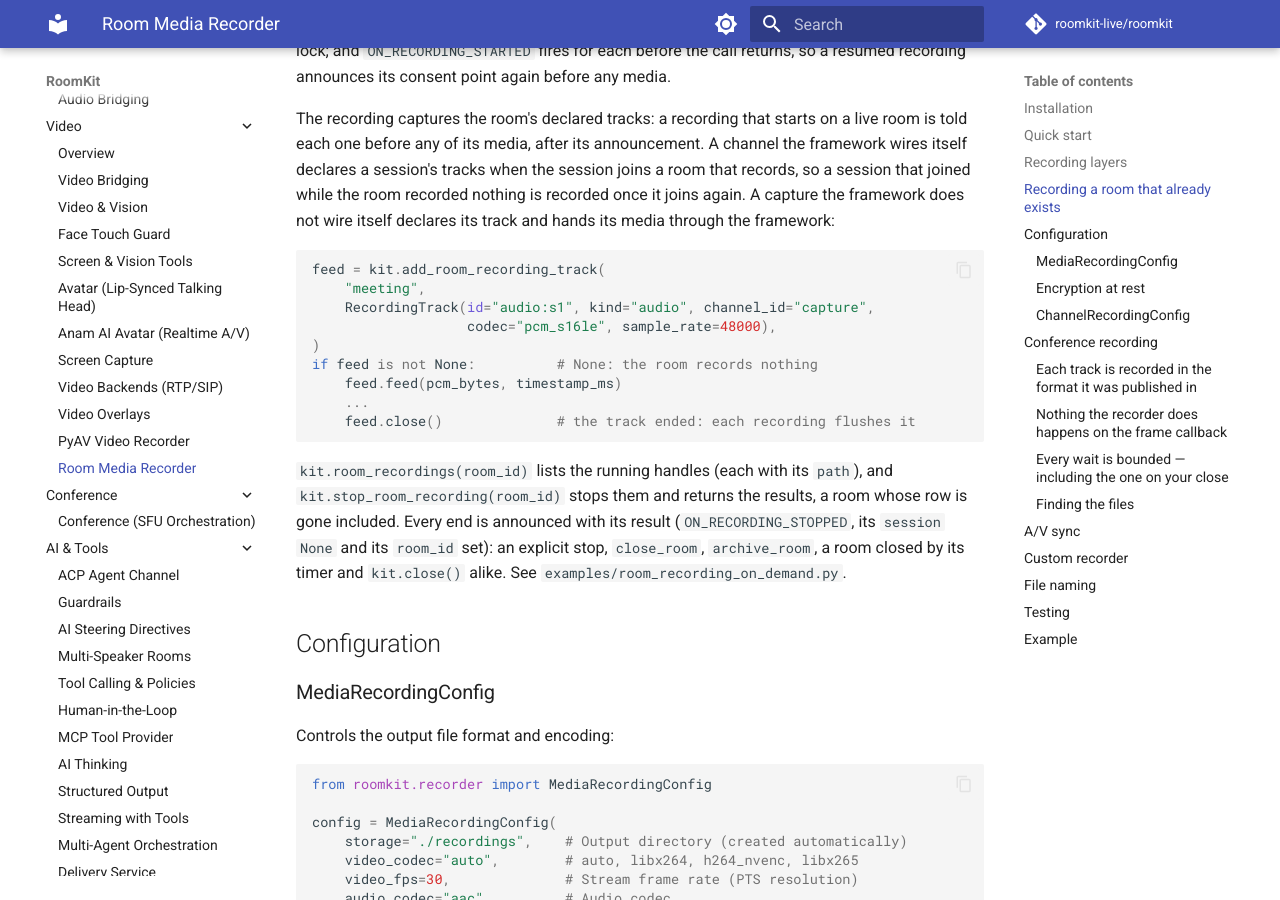
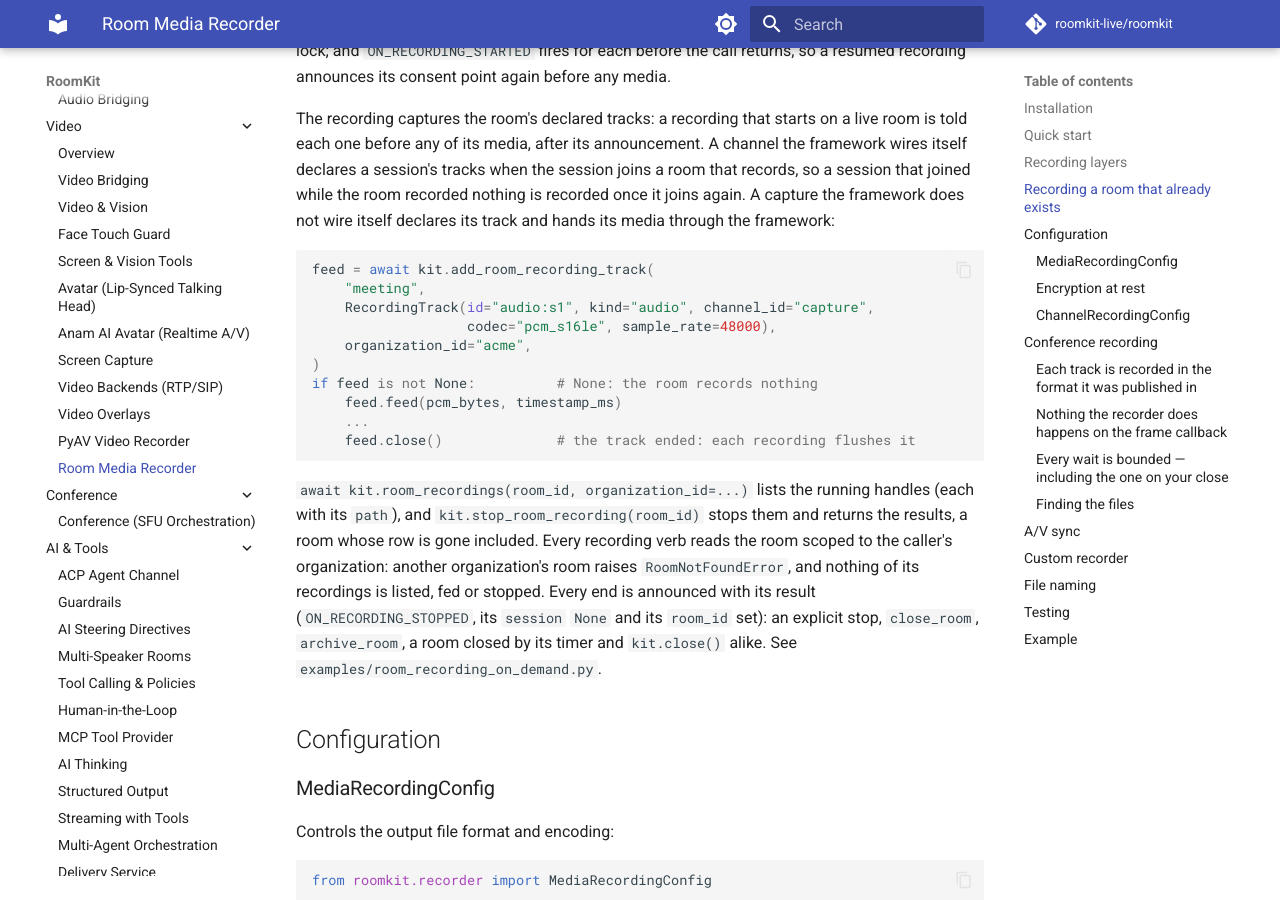
Before and after one commit to roomkit-live/roomkit-docs, an MkDocs documentation site: the page built from docs/guides/room-media-recorder.md, in a window 1280 px wide and 900 px high, scrolled down 1811 px. Built offline with MkDocs 1.6.1 and Material for MkDocs 9.7.7, drawn with Linux system fonts in a browser that asks for light colours; comment, search, counter and statistics services are not loaded.

Commit message:
docs(recording): listing a room's recordings and declaring a track to them are awaited and read the room scoped to its organization (RMK-469)

````diff
--- a/docs/guides/room-media-recorder.md
+++ b/docs/guides/room-media-recorder.md
@@ -83,10 +83,11 @@ does not wire itself declares its track and hands its media through the
 framework:
 
 ```python
-feed = kit.add_room_recording_track(
+feed = await kit.add_room_recording_track(
     "meeting",
     RecordingTrack(id="audio:s1", kind="audio", channel_id="capture",
                    codec="pcm_s16le", sample_rate=48000),
+    organization_id="acme",
 )
 if feed is not None:          # None: the room records nothing
     feed.feed(pcm_bytes, timestamp_ms)
@@ -94,9 +95,12 @@ if feed is not None:          # None: the room records nothing
     feed.close()              # the track ended: each recording flushes it
 ```
 
-`kit.room_recordings(room_id)` lists the running handles (each with its
-`path`), and `kit.stop_room_recording(room_id)` stops them and returns the
-results, a room whose row is gone included. Every end is announced with its result (`ON_RECORDING_STOPPED`, its
+`await kit.room_recordings(room_id, organization_id=...)` lists the running
+handles (each with its `path`), and `kit.stop_room_recording(room_id)` stops
+them and returns the results, a room whose row is gone included. Every
+recording verb reads the room scoped to the caller's organization: another
+organization's room raises `RoomNotFoundError`, and nothing of its recordings
+is listed, fed or stopped. Every end is announced with its result (`ON_RECORDING_STOPPED`, its
 `session` `None` and its `room_id` set): an explicit stop, `close_room`,
 `archive_room`, a room closed by its timer and `kit.close()` alike. See
 `examples/room_recording_on_demand.py`.
````
Also changed, not shown: docs/features.md (+1 -1 lines).
